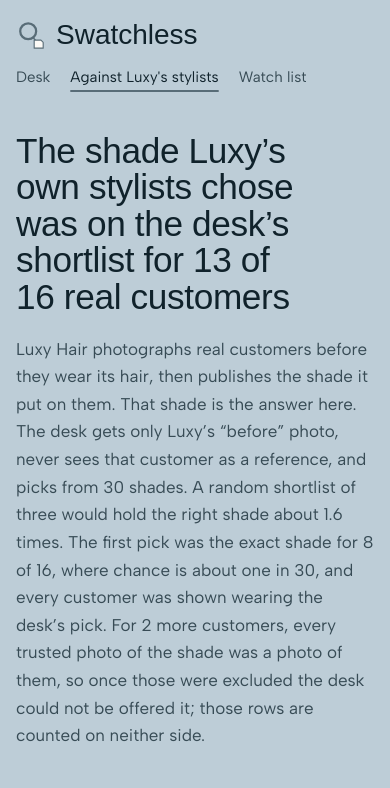
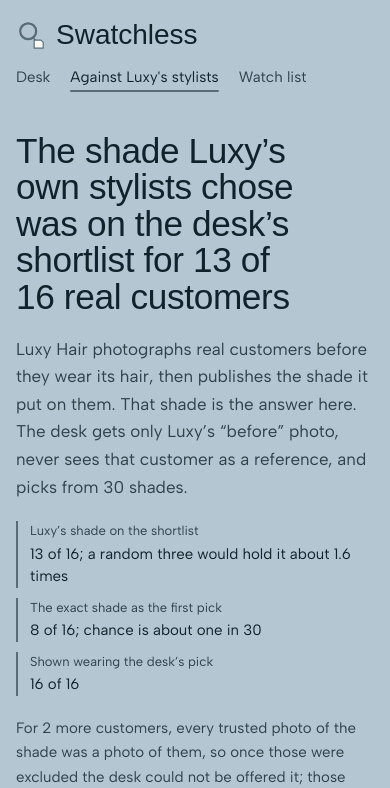
Before and after one commit to JonathanSolvesProblems/swatchless, a Next.js app: page /benchmark in a window 390 px wide. Shown: the top 788 px of the page. Built offline with nearby package versions, Linux system fonts and the light colour scheme; no server answers; grey boxes are pictures that could not be loaded; a web font is replaced by a local one.

Commit message:
Round 16 fixes: eager tiles, benchmark facts as three lines, empty ring on the watch list, deeper light canvas, demo button, hero aligned to the wall

```diff
--- a/src/app/benchmark/page.tsx
+++ b/src/app/benchmark/page.tsx
@@ -70,23 +70,40 @@
               Luxy Hair photographs real customers before they wear its hair, then publishes the shade it put on them. That shade is the
               answer here. The desk gets only Luxy&rsquo;s &ldquo;before&rdquo; photo, never sees that customer as a reference, and picks
               from {LUXY_SHADES} shades.
+            </p>
             {full.n > 0 && (
-                <>
-                  {" "}
-                  A random shortlist of three would hold the right shade about {((full.n * 3) / LUXY_SHADES).toFixed(1)} times. The first pick was the exact
-                  shade for {full.top1} of {full.n}, where chance is about one in {LUXY_SHADES}, and every customer was shown wearing the
-                  desk&rsquo;s pick.
-                </>
+              <dl className="measures">
+                <div className="measure">
+                  <dt>Luxy&rsquo;s shade on the shortlist</dt>
+                  <dd>
+                    {full.shortlist} of {full.n}; a random three would hold it about {((full.n * 3) / LUXY_SHADES).toFixed(1)} times
+                  </dd>
+                </div>
+                <div className="measure">
+                  <dt>The exact shade as the first pick</dt>
+                  <dd>
+                    {full.top1} of {full.n}; chance is about one in {LUXY_SHADES}
+                  </dd>
+                </div>
+                <div className="measure">
+                  <dt>Shown wearing the desk&rsquo;s pick</dt>
+                  <dd>
+                    {full.rendered} of {full.n}
+                  </dd>
+                </div>
+              </dl>
             )}
+            {(full.impossible > 0 || pending > 0) && (
+              <p className="max-w-[64ch] text-[15px] leading-relaxed text-muted">
                 {full.impossible > 0 && (
                   <>
-                  {" "}
                     For {full.impossible} more {full.impossible === 1 ? "customer" : "customers"}, every trusted photo of the shade was a photo of them,
                     so once those were excluded the desk could not be offered it; those rows are counted on neither side.
                   </>
                 )}
                 {pending > 0 && <> {pending} of the {truth.items.length} customers have not been run yet.</>}
               </p>
+            )}
           </div>
           <figure className="m-0 flex flex-col gap-3">
             <div className="palette" aria-hidden>
@@ -133,7 +150,7 @@
                       <td data-label="Shade Luxy chose">
                         <span className="flex flex-col gap-1.5">
                           <Shade name={t.shade} swatch={swatchFor(t.shade)} />
-                          {!t.shade_offerable && <span className="max-w-[26ch] text-[12.5px] leading-snug text-muted">Not offerable: {t.why_not_offerable}</span>}
+                          {!t.shade_offerable && <span className="text-[12.5px] leading-snug text-muted sm:max-w-[26ch]">Not offerable: {t.why_not_offerable}</span>}
                         </span>
                       </td>
                       <td data-label="Desk with YouCam">
--- a/src/app/desk.tsx
+++ b/src/app/desk.tsx
@@ -344,11 +344,12 @@
             <input value={props.code} onChange={(e) => props.onCode(e.target.value)} autoComplete="off" spellCheck={false} placeholder="from the testing instructions" />
           </label>
         )}
-        <button type="button" className="text-link" onClick={props.onDemo} disabled={props.running}>
-          No photos to hand? Run it live on the demo customer
+        <button type="button" className="tag-button tag-button-ink" onClick={props.onDemo} disabled={props.running}>
+          Run it live on the demo customer
         </button>
         <span className="text-[13px] text-muted">
-          Photos go to YouCam for this consult only. The finished consult is saved at its own link; only the demo customer appears on this page.
+          No photos to hand? The demo customer is a labelled composite. Photos go to YouCam for this consult only; the finished consult is saved
+          at its own link, and only the demo customer appears on this page.
         </span>
       </div>
       {props.refused && (
--- a/src/app/globals.css
+++ b/src/app/globals.css
@@ -29,13 +29,14 @@
   color-scheme: dark;
 }
 
+/* light keeps the same hue (charter 1), a step deeper than before so the white card tags still register against it */
 @media (prefers-color-scheme: light) {
   :root:not([data-theme="dark"]) {
-    --canvas: #bdcdd7;
-    --surface: #d4e0e7;
-    --sunk: #a6bbc6;
+    --canvas: #b4c6d1;
+    --surface: #ccd9e1;
+    --sunk: #9db2be;
     --ink: #10222b;
-    --muted: #374b55;
+    --muted: #2f414a;
     --rule: #8196a2;
     --card: #fcfaf6;
     --card-ink: #182429;
@@ -47,11 +48,11 @@
 }
 
 :root[data-theme="light"] {
-  --canvas: #bdcdd7;
-  --surface: #d4e0e7;
-  --sunk: #a6bbc6;
+  --canvas: #b4c6d1;
+  --surface: #ccd9e1;
+  --sunk: #9db2be;
   --ink: #10222b;
-  --muted: #374b55;
+  --muted: #2f414a;
   --rule: #8196a2;
   --card: #fcfaf6;
   --card-ink: #182429;
@@ -107,7 +108,7 @@
 /* ---------- hero: the try-on is the one object; the selfie they sent is an inset ---------- */
 .hero-grid { display: grid; gap: 40px; align-items: center; padding-top: 12px; }
 /* the headline column takes the larger share so "Answer “which shade?”" holds one line and the wall ends above the fold */
-@media (min-width: 1024px) { .hero-grid { grid-template-columns: minmax(0, 6fr) minmax(0, 5fr); } }
+@media (min-width: 1024px) { .hero-grid { grid-template-columns: minmax(0, 6fr) minmax(0, 5fr); align-items: stretch; } .hero-copy { justify-content: space-between; } }
 .wall { display: flex; flex-direction: column; gap: 12px; }
 .wall-grid { display: grid; grid-template-columns: repeat(6, 1fr); gap: 7px; }
 .wall-cell { position: relative; display: block; }
@@ -210,7 +211,7 @@
 .reply h3 { color: var(--card-ink); }
 .reply .text-link { color: var(--card-ink); text-decoration-color: color-mix(in oklab, var(--card-ink) 35%, transparent); }
 
-.steps { border-radius: 4px; background: var(--sunk); padding: 14px 18px; }
+.steps { border-radius: 4px; background: var(--sunk); padding: 14px 18px; box-shadow: inset 0 0 0 1.5px color-mix(in oklab, var(--rule) 60%, transparent); }
 .steps > summary { cursor: pointer; list-style: none; display: flex; align-items: center; gap: 10px; font-size: 14px; color: var(--muted); }
 .steps > summary::-webkit-details-marker { display: none; }
 .steps > summary::before { content: ""; width: 7px; height: 7px; border-right: 2px solid var(--steel); border-bottom: 2px solid var(--steel); transform: rotate(-45deg); transition: transform 160ms ease; }
@@ -258,6 +259,16 @@
 .legend { display: flex; flex-wrap: wrap; align-items: center; gap: 8px 10px; }
 
 .intake-extra { display: flex; flex-wrap: wrap; align-items: center; gap: 12px 22px; }
+@media (max-width: 639px) {
+  .intake-extra > * { width: 100%; }
+  .intake-code input { flex: 1; width: auto; }
+  .intake-extra .tag-button { justify-content: center; }
+}
+/* the empty watch list: the text on the left, the ring with nothing on it on the right */
+.watch-empty { display: grid; gap: 32px; align-items: center; }
+@media (min-width: 1024px) { .watch-empty { grid-template-columns: minmax(0, 7fr) minmax(0, 5fr); } }
+.watch-ring { justify-self: center; color: var(--steel); opacity: .9; }
+@media (max-width: 1023px) { .watch-ring { width: 160px; height: 160px; } }
 .intake-code { display: inline-flex; align-items: center; gap: 10px; font-size: 14px; color: var(--muted); }
 .intake-code input { width: 230px; min-height: 40px; padding: 0 12px; background: var(--sunk); color: var(--ink); border-radius: 2px; box-shadow: inset 0 0 0 1.5px color-mix(in oklab, var(--rule) 60%, transparent); font-family: var(--font-tag), ui-monospace, monospace; font-size: 14px; letter-spacing: .02em; }
 .intake-code input::placeholder { color: var(--muted); opacity: .75; font-family: var(--font-body), system-ui, sans-serif; letter-spacing: 0; }
--- a/src/app/hero.tsx
+++ b/src/app/hero.tsx
@@ -10,6 +10,8 @@
 export function Hero() {
   return (
     <div className="hero-grid">
+      {/* The headline sits on the wall's top edge and the catalogue line on its caption's baseline. */}
+      <div className="hero-copy flex flex-col gap-8">
         <div className="flex flex-col gap-5">
           <h1 className="max-w-[15ch] text-[clamp(2.4rem,4.4vw,3.6rem)] leading-[1.04]">
             Answer <span className="whitespace-nowrap">&ldquo;which shade?&rdquo;</span> with the customer wearing it
@@ -18,6 +20,7 @@
             The customer sends a selfie. YouCam reads their hair, Claude finds the match in your store, and they see it on themselves before
             they buy hair they can&rsquo;t return once worn.
           </p>
+        </div>
         <p className="max-w-[46ch] text-[14px] text-muted">
           Built on {usable.length.toLocaleString()} pieces in {shades} shades from {catalog.stores.map((s) => s.name).join(", ")}.
         </p>
--- a/src/app/ring.tsx
+++ b/src/app/ring.tsx
@@ -32,7 +32,8 @@
   if (!src) return null;
   const url = `${src}${src.includes("?") ? "&" : "?"}width=${size === "lg" ? 200 : 120}`;
   // eslint-disable-next-line @next/next/no-img-element
-  return <img src={url} alt="" aria-hidden className={`swatch swatch-${size}`} loading="lazy" />;
+  // Eager: a swatch is tiny, and a tag with an empty square where the colour should be is the worst state it has.
+  return <img src={url} alt="" aria-hidden className={`swatch swatch-${size}`} />;
 }
 
 /** A plain chip for a measurement or status. Shade tags with clipped corners are separate (charter 6). */
@@ -114,7 +115,7 @@
       <figure className={`weft-tail ${rendered ? "" : "weft-tail-swatch"}`}>
         {image && (
           // eslint-disable-next-line @next/next/no-img-element
-          <img src={image} alt={alt} loading="lazy" />
+          <img src={image} alt={alt} />
         )}
         {rec && !rendered && (
           <figcaption className="weft-note">
```
Also changed, not shown: src/app/watch/page.tsx (+9 -9 lines). Lines whose indentation alone changed are shown as unchanged.
